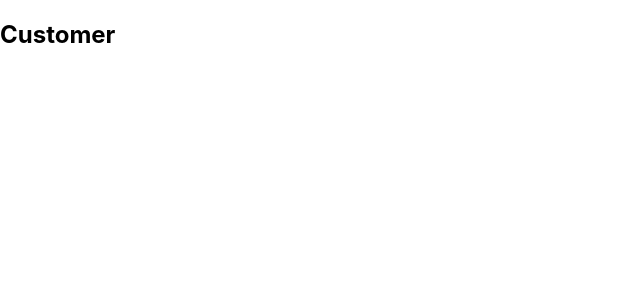
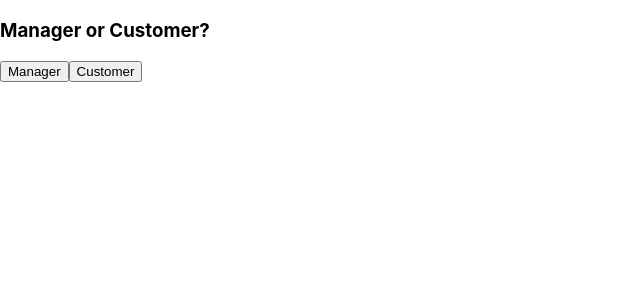
Before and after one commit to WillBurdett/OneUp_FrontEnd, a React (Create React App) app: page / in a window 1280 px wide. Shown: the top 300 px of the page, without its empty margins (0-640 px from the left). Built offline with nearby package versions, Linux system fonts and the light colour scheme.

Commit message:
choices now working

```diff
--- a/src/components/Options.js
+++ b/src/components/Options.js
@@ -1,11 +1,18 @@
 const Options = ({handleUserChoice}) => {
 
+    const managerSelected = () => {
+        handleUserChoice(0)
+    }
+
+    const customerSelected = () => {
+        handleUserChoice(1)
+    }
 
     return (
         <>
         <h3>Manager or Customer?</h3>
-        <button onClick={handleUserChoice(0)}>Manager</button>
-        <button onClick={handleUserChoice(1)}>Customer</button>
+        <button onClick={managerSelected}>Manager</button>
+        <button onClick={customerSelected}>Customer</button>
         </>
 
     )
--- a/src/pages/Home.js
+++ b/src/pages/Home.js
@@ -5,7 +5,7 @@ import Options from "../components/Options";
 
 const Home = () => {
 
-    const [optionSelected, setOption] = useState(true);
+    const [optionSelected, setOption] = useState(false);
     const [isManager, setIsManager] = useState(false);
 
     const handleUserChoice = input => {
```
